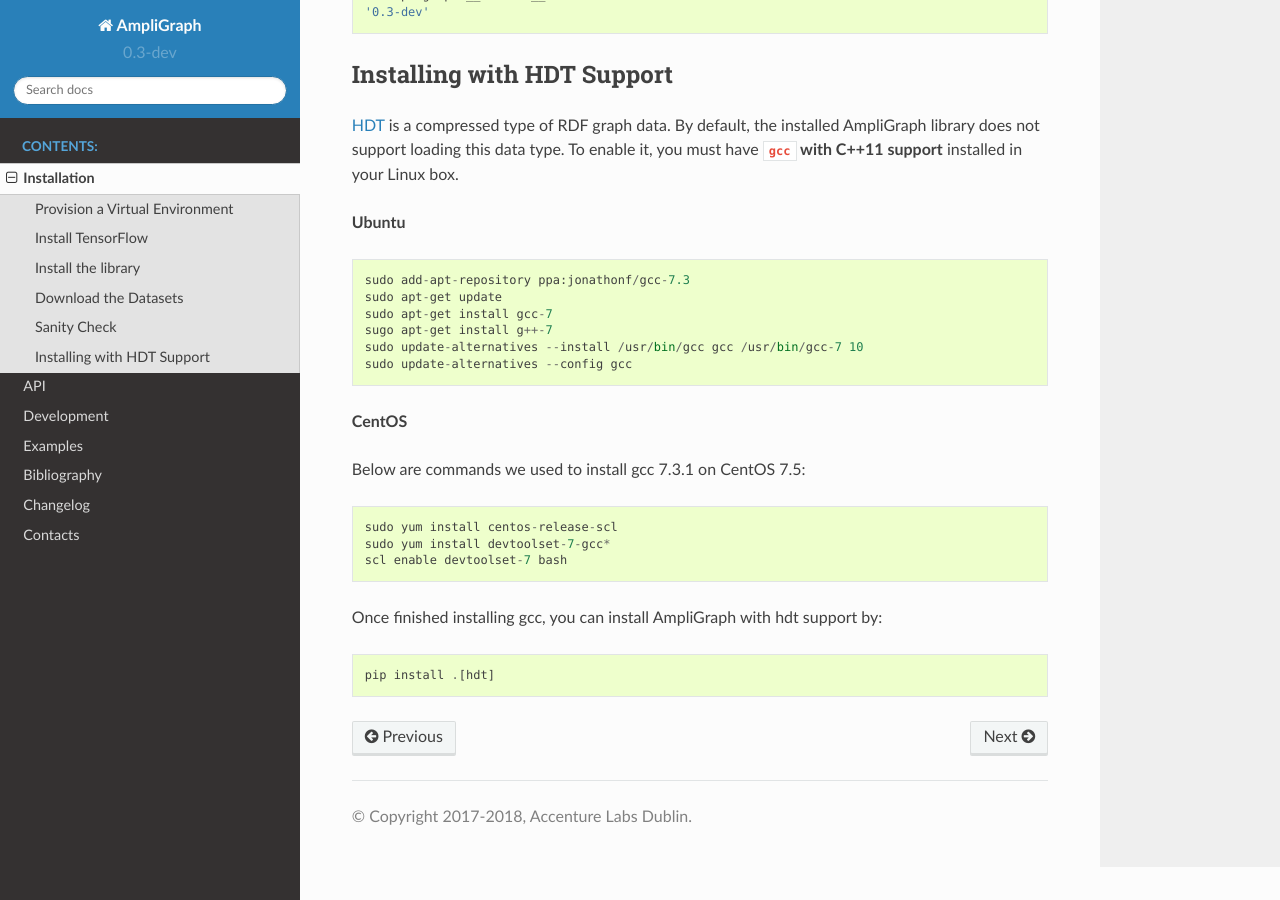
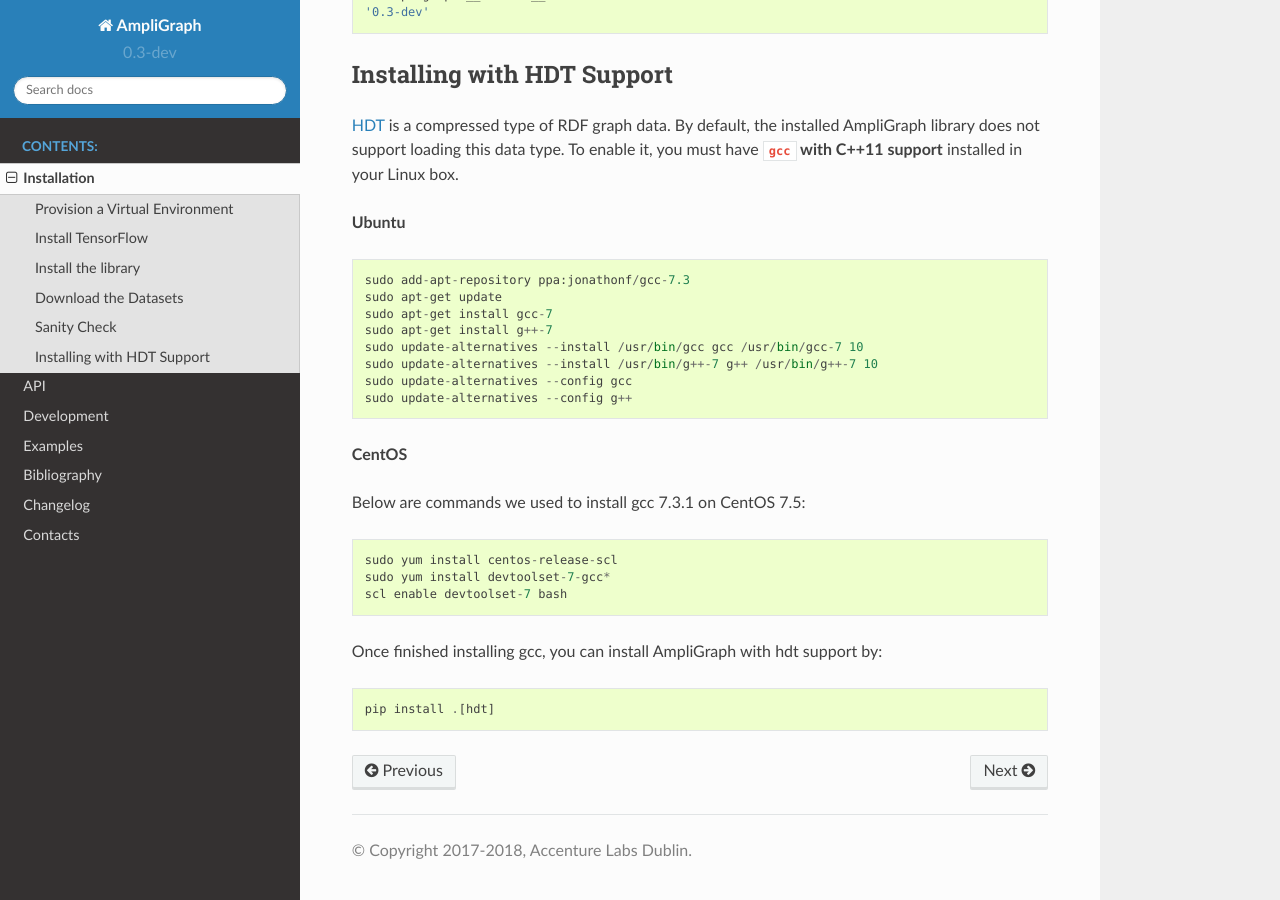
Before and after one commit to Accenture/AmpliGraph, a Sphinx documentation site: the page built from docs/install.md, in a window 1280 px wide and 900 px high, scrolled down 1622 px. Built offline with Sphinx 7.4.7 and the Read the Docs theme 2.0.0, drawn with Linux system fonts in a browser that asks for light colours.

Commit message:
Updated instructions to install hdt.

````diff
--- a/docs/install.md
+++ b/docs/install.md
@@ -89,9 +89,11 @@
 sudo add-apt-repository ppa:jonathonf/gcc-7.3
 sudo apt-get update
 sudo apt-get install gcc-7
-sugo apt-get install g++-7
+sudo apt-get install g++-7
 sudo update-alternatives --install /usr/bin/gcc gcc /usr/bin/gcc-7 10
+sudo update-alternatives --install /usr/bin/g++-7 g++ /usr/bin/g++-7 10
 sudo update-alternatives --config gcc
+sudo update-alternatives --config g++
 ```
 
 **CentOS**
````
